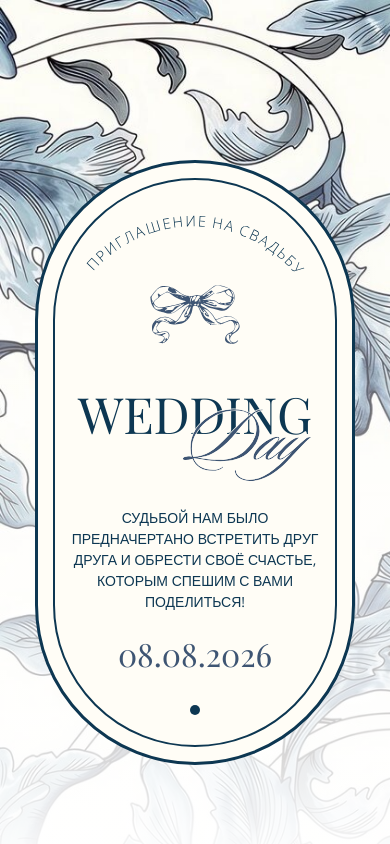
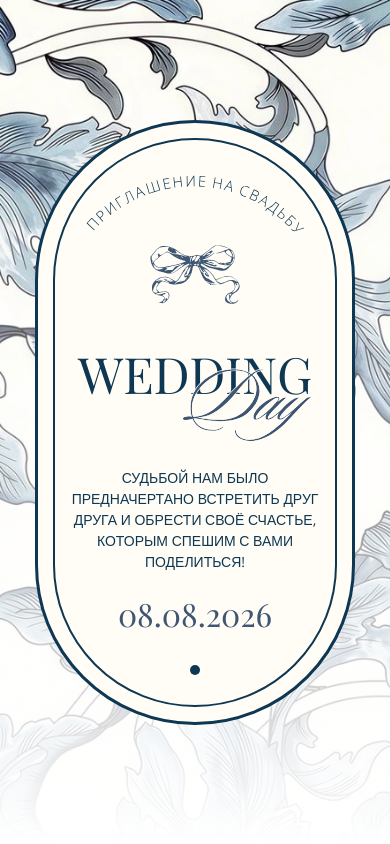
Before and after one commit to piy-bebe/wedding, a Next.js app: page / in a window 390 px wide. Both pictures are taken after a click on the button "ОТКРЫТЬ". Shown: the top 844 px of the page. Built offline with nearby package versions, Linux system fonts and the light colour scheme.

Commit message:
fix: поправить адаптив секции hero

```diff
--- a/styles/hero.module.scss
+++ b/styles/hero.module.scss
@@ -208,6 +208,10 @@
 }
 
 @media (max-width: 500px) {
+  .hero {
+    padding: 0;
+    margin: 0;
+  }
   .frame {
     max-width: 320px;
     border: 3px solid #0d3752;
```
